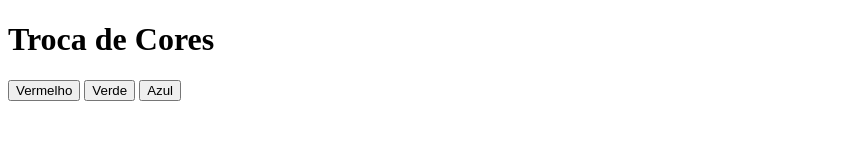
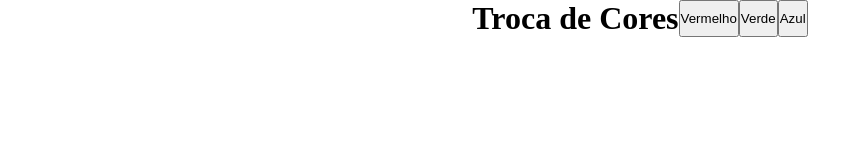
Before and after one commit to colynascimento/aulas_js, a plain HTML site: page !atividades/atividade001_nocoes_basicas/exercicio_4/index.html in a window 1280 px wide. Shown: the whole page, without its empty margins (0-863 px from the left). Drawn offline with Linux system fonts and the light colour scheme.

Commit message:
atividade01 exercicio 04 começo

```diff
--- /dev/null
+++ b/!atividades/atividade001_nocoes_basicas/exercicio_4/css/style.css
@@ -0,0 +1,9 @@
+* {
+    padding: 0;
+    margin: 0;
+}
+
+body {
+    display: flex;
+    justify-content: center;
+}
--- a/!atividades/atividade001_nocoes_basicas/exercicio_4/index.html
+++ b/!atividades/atividade001_nocoes_basicas/exercicio_4/index.html
@@ -15,6 +15,7 @@ Ao clicar em cada botão, mude a cor de fundo do quadrado para a cor corresponde
         <meta charset="UTF-8">
         <meta name="viewport" content="width=device-width, initial-scale=1.0">
         <title>Exercício 4: Troca de Cores</title>
+        <link rel="stylesheet" href="css/style.css">
     </head>
     <body>
         <h1>Troca de Cores</h1>
```
Lines whose indentation alone changed are shown as unchanged.
